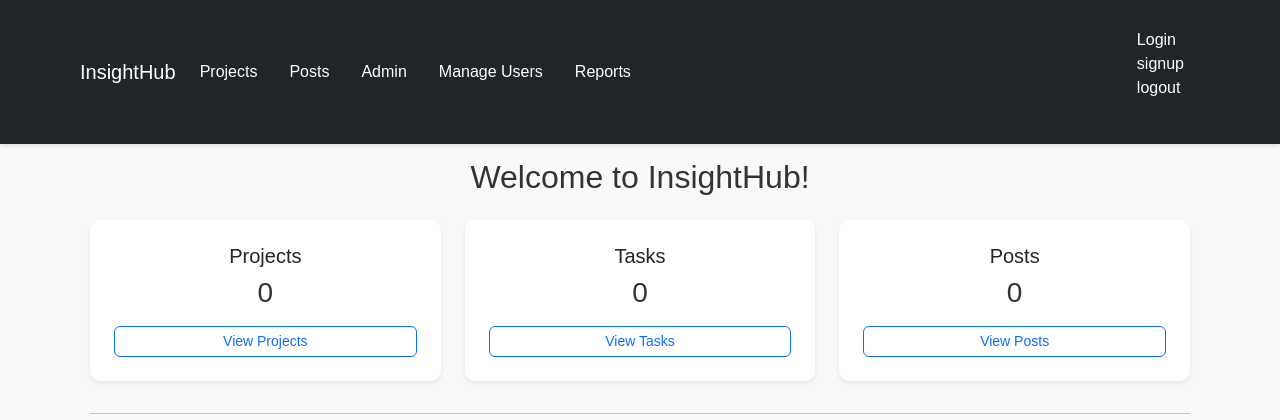
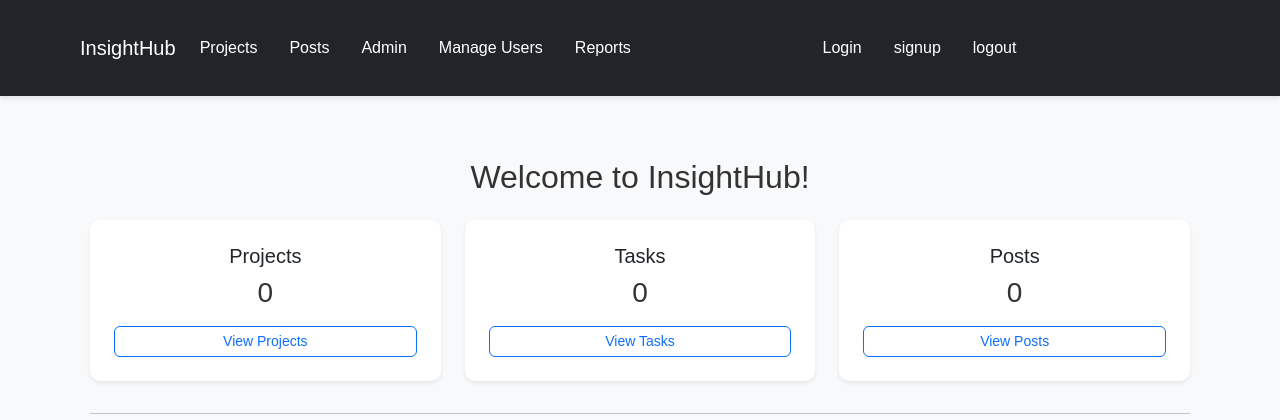
Before and after one commit to Mohammad-Malaabeh/InsightHub, a Django app: page / in a window 1280 px wide. Shown: the top 420 px of the page. Run offline with Django 5.2, Linux system fonts and the light colour scheme; data that the repository does not hold is empty.

Commit message:
fix authentication links in navbar template

```diff
--- a/core/templates/core/navbar.html
+++ b/core/templates/core/navbar.html
@@ -21,7 +21,7 @@
           <a class="nav-link" href="{% url 'manager_reports' %}">Reports</a>
         </li>
       </ul>
-      <ul>
+      <ul class="navbar-nav me-auto mb-2 mb-lg-0">
           <li class="nav-item">
             <a class="nav-link" href="{% url 'login' %}">Login</a>
           </li>
```
